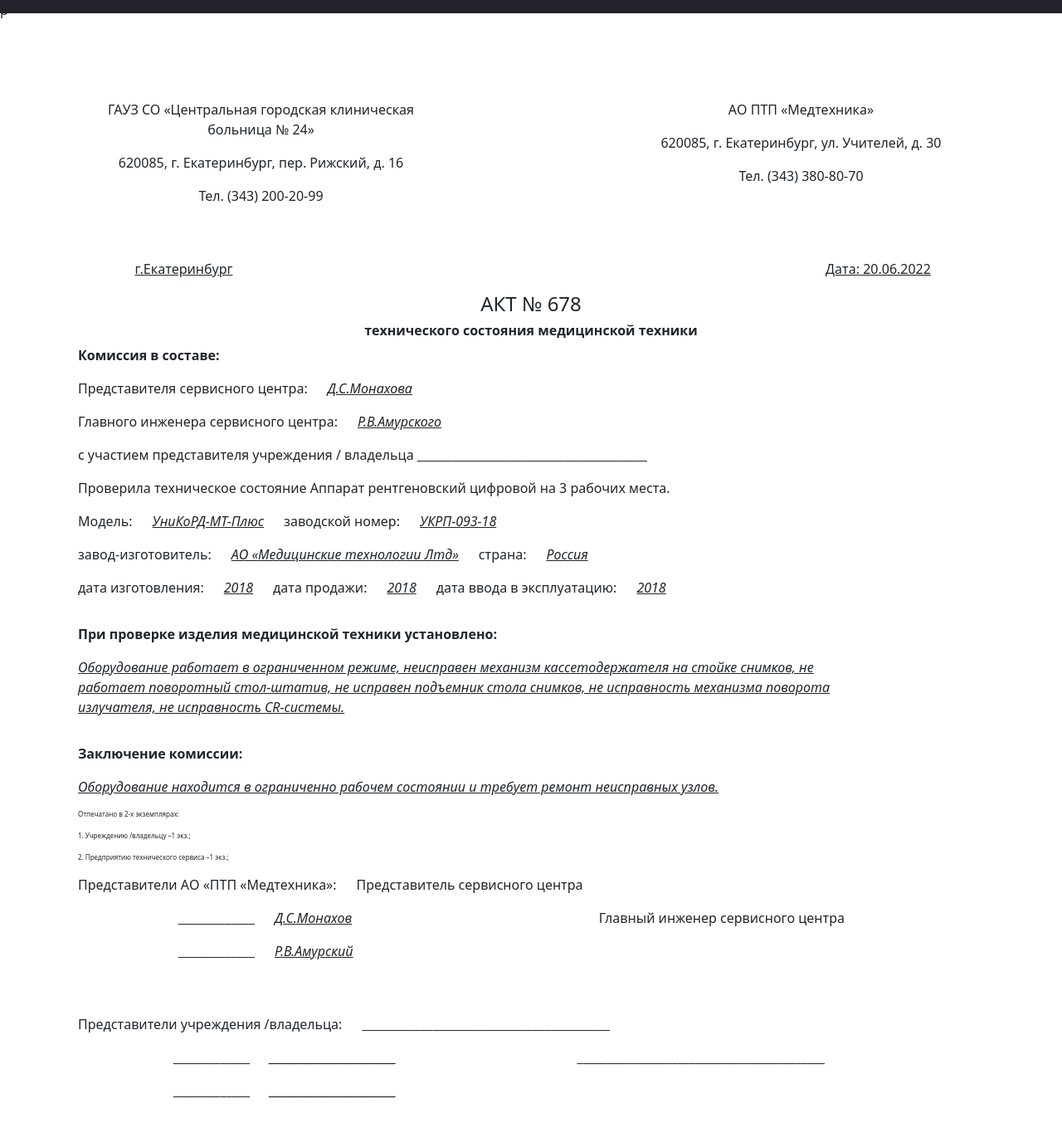
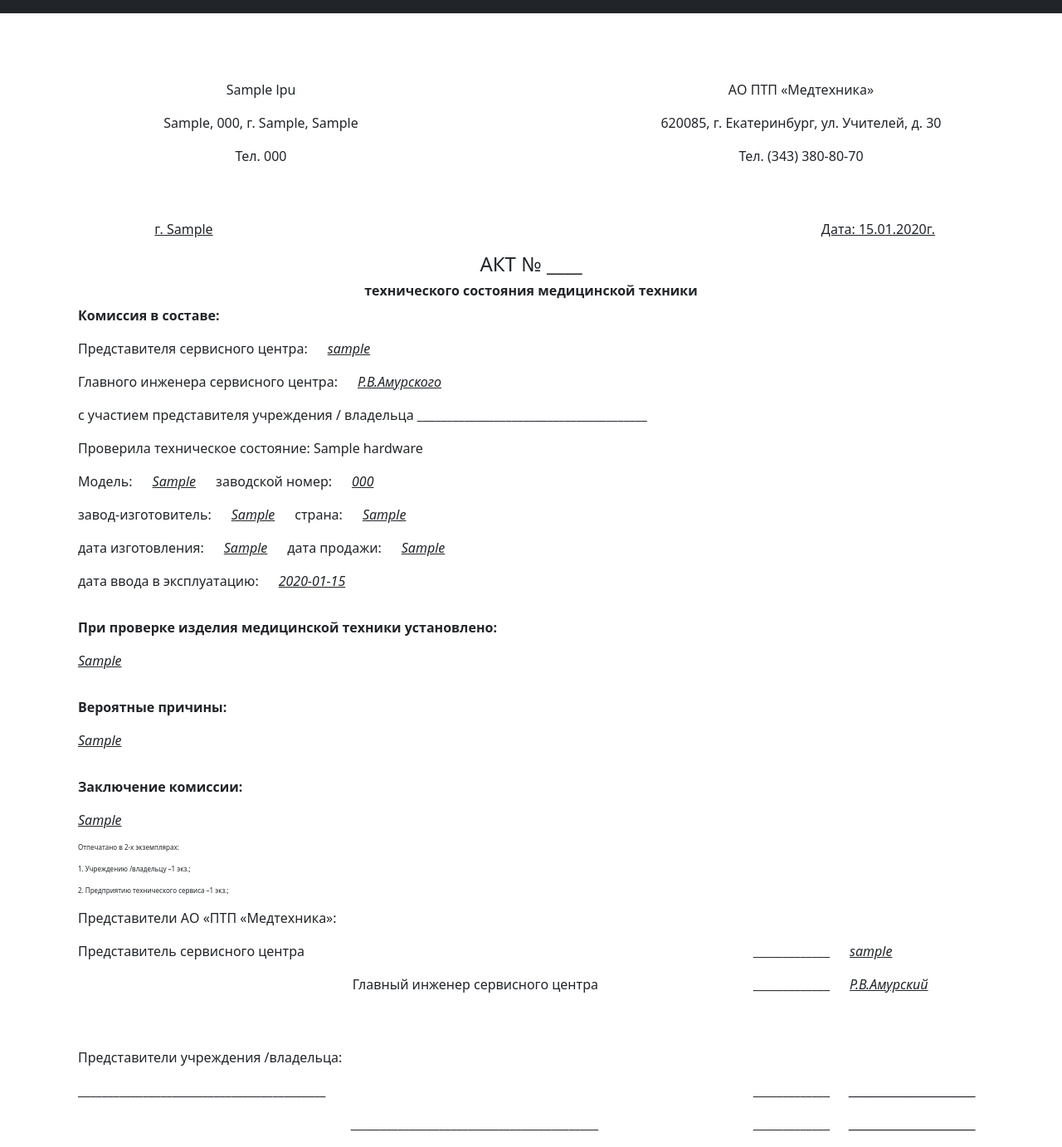
Before and after one commit to dnsm1979/MyProject, a Django app: page /act-technical/act_change/1 in a window 1280 px wide. Shown: the whole page at 83% size. Before the commit the page ends 1323 px from the top, so only its background shows below. Run offline with Django 5.2, Linux system fonts and the light colour scheme; tables that the repository leaves empty hold one stand-in row (values such as "Sample post"); some libraries are stand-ins or nearby versions.

Commit message:
Add template change_act

```diff
--- a/app/act_technical/templates/act_technical/act_change.html
+++ b/app/act_technical/templates/act_technical/act_change.html
@@ -1,14 +1,14 @@
-p{% extends "base.html" %} {% load static %} {% block content %}
+{% extends "base.html" %}
+{% load static %}
+{% block content %}
 <div class="starter-template text-center py-5 px-3"></div>
 
 <div class="container">
   <div class="row">
     <div class="col-5">
-      <p class="text-center">
-        ГАУЗ СО «Центральная городская клиническая больница № 24»
-      </p>
-      <p class="text-center">620085, г. Екатеринбург, пер. Рижский, д. 16</p>
-      <p class="text-center">Тел. (343) 200-20-99</p>
+      <p class="text-center">{{actt.lpu.name}}</p>
+      <p class="text-center">{{actt.lpu.index}}, {{actt.lpu.zip}}, г. {{actt.lpu.city}}, {{actt.lpu.adress}}</p>
+      <p class="text-center">Тел. {{actt.lpu.phone}}</p>
     </div>
     <div class="col-2"></div>
     <div class="col">
@@ -17,23 +17,24 @@ p{% extends "base.html" %} {% load static %} {% block content %}
       <p class="text-center">Тел. (343) 380-80-70</p>
     </div>
   </div>
+
   <div class="starter-template text-center py-4 px-3"></div>
+
   <div class="row">
     <div class="col-3">
-      <p class="text-center text-decoration-underline">г.Екатеринбург</p>
+      <p class="text-center text-decoration-underline">г. {{actt.lpu.city}}</p>
     </div>
     <div class="col-6"></div>
     <div class="col-3">
-      <p class="text-center text-decoration-underline">Дата: 20.06.2022</p>
+      <p class="text-center text-decoration-underline">Дата: {{actt.creation_date|date:"d.m.Y\г."}}</p>
     </div>
   </div>
 
   <div class="row">
-    <h4 class="text-center">АКТ № 678</h4>
-    <h6 class="text-center fw-bold">
-      технического состояния медицинской техники
-    </h6>
+    <h4 class="text-center">АКТ № ____</h4>
+    <h6 class="text-center fw-bold">технического состояния медицинской техники</h6>
   </div>
+
   <div class="row">
     <div class="col">
       <p class="text-start fw-bold">Комиссия в составе:</p>
@@ -45,18 +46,19 @@ p{% extends "base.html" %} {% load static %} {% block content %}
       <p class="text-start">Представителя сервисного центра:</p>
     </div>
     <div class="col-auto">
-      <p class="text-end fst-italic text-decoration-underline">Д.С.Монахова</p>
+      <p class="text-end fst-italic text-decoration-underline">{{actt.user}}</p>
     </div>
+  </div>
+
   <div class="row">
     <div class="col-auto">
       <p class="text-start">Главного инженера сервисного центра:</p>
     </div>
     <div class="col-auto">
-        <p class="text-end fst-italic text-decoration-underline">
-          Р.В.Амурского
-        </p>
+      <p class="text-end fst-italic text-decoration-underline">Р.В.Амурского</p>
     </div>
   </div>
+
   <div class="row">
     <div class="col">
       <p class="text-start">
@@ -65,12 +67,11 @@ p{% extends "base.html" %} {% load static %} {% block content %}
       </p>
     </div>
   </div>
+
   <div class="row">
     <div class="col">
-        <p class="text-start">
-          Проверила техническое состояние Аппарат рентгеновский цифровой на 3
-          рабочих места.
-        </p>
+      <p class="text-start">Проверила техническое состояние: {{actt.device.name}}</p>
+    </div>
   </div>
 
   <div class="row">
@@ -78,116 +79,116 @@ p{% extends "base.html" %} {% load static %} {% block content %}
       <p class="text-start">Модель:</p>
     </div>
     <div class="col-auto">
-          <p class="text-start fst-italic text-decoration-underline">
-            УниКоРД-МТ-Плюс
-          </p>
+      <p class="text-start fst-italic text-decoration-underline">{{actt.device.model}}</p>
     </div>
     <div class="col-auto">
       <p class="text-start">заводской номер:</p>
     </div>
     <div class="col-auto">
-          <p class="text-start fst-italic text-decoration-underline">
-            УКРП-093-18
-          </p>
+      <p class="text-start fst-italic text-decoration-underline">{{actt.device.serial_number}}</p>
     </div>
+  </div>
+
   <div class="row">
     <div class="col-auto">
       <p class="text-start">завод-изготовитель:</p>
     </div>
     <div class="col-auto">
-            <p class="text-start fst-italic text-decoration-underline">
-              АО «Медицинские технологии Лтд»
-            </p>
+      <p class="text-start fst-italic text-decoration-underline">{{actt.device.manufacturer}}</p>
     </div>
     <div class="col-auto">
       <p class="text-start">страна:</p>
     </div>
     <div class="col-auto">
-            <p class="text-start fst-italic text-decoration-underline">
-              Россия
-            </p>
+      <p class="text-start fst-italic text-decoration-underline">{{actt.device.country}}</p>
     </div>
+  </div>
+
   <div class="row">
     <div class="col-auto">
       <p class="text-start">дата изготовления:</p>
     </div>
     <div class="col-auto">
-              <p class="text-start fst-italic text-decoration-underline">
-                2018
-              </p>
+      <p class="text-start fst-italic text-decoration-underline">{{actt.device.year_of_manufacture}}</p>
     </div>
     <div class="col-auto">
       <p class="text-start">дата продажи:</p>
     </div>
     <div class="col-auto">
-              <p class="text-start fst-italic text-decoration-underline">
-                2018
-              </p>
+      <p class="text-start fst-italic text-decoration-underline">{{actt.device.year_of_sale}}</p>
     </div>
+  </div>
+
+  <div class="row">
     <div class="col-auto">
       <p class="text-start">дата ввода в эксплуатацию:</p>
     </div>
     <div class="col-auto">
-              <p class="text-start fst-italic text-decoration-underline">
-                2018
-              </p>
+      <p class="text-start fst-italic text-decoration-underline">{{actt.device.commissioning_date}}</p>
     </div>
+  </div>
+
   <div class="starter-template text-center py-2 px-1"></div>
+
   <div class="row">
     <div class="col">
-                <p class="text-start fw-bold">
-                  При проверке изделия медицинской техники установлено:
-                </p>
+      <p class="text-start fw-bold">При проверке изделия медицинской техники установлено:</p>
     </div>
   </div>
+
   <div class="row">
     <div class="col">
-                <p class="text-start fst-italic text-decoration-underline">
-                  Оборудование работает в ограниченном режиме, неисправен
-                  механизм кассетодержателя на стойке снимков, не работает
-                  поворотный стол-штатив, не исправен подъемник стола снимков,
-                  не исправность механизма поворота излучателя, не исправность
-                  CR-системы.
-                </p>
+      <p class="text-start fst-italic text-decoration-underline">{{actt.check_result}}</p>
     </div>
+  </div>
+
   <div class="starter-template text-center py-2 px-1"></div>
+
+  <div class="row">
+    <div class="col">
+      <p class="text-start fw-bold">Вероятные причины:</p>
+    </div>
+  </div>
+
+  <div class="row">
+    <div class="col">
+      <p class="text-start fst-italic text-decoration-underline">{{actt.probable_cause}}</p>
+    </div>
+  </div>
+
+  <div class="starter-template text-center py-2 px-1"></div>
+
   <div class="row">
     <div class="col">
       <p class="text-start fw-bold">Заключение комиссии:</p>
     </div>
   </div>
+
   <div class="row">
     <div class="col">
-                  <p class="text-start fst-italic text-decoration-underline">
-                    Оборудование находится в ограниченно рабочем состоянии и
-                    требует ремонт неисправных узлов.
-                  </p>
+      <p class="text-start fst-italic text-decoration-underline">{{actt.conclusion}}</p>
     </div>
+  </div>
+
   <div class="row" style="font-size: 8px">
     <div class="col-12">
-                    <p class="text-start lh-sm">
-                      Отпечатано в 2-х экземплярах:
-                    </p>
+      <p class="text-start lh-sm">Отпечатано в 2-х экземплярах:</p>
+    </div>
+    <div class="col-12">
+      <p class="text-start lh-sm">1. Учреждению /владельцу –1 экз.;</p>
+    </div>
+    <div class="col">
+      <p class="text-start lh-sm">2. Предприятию технического сервиса –1 экз.;</p>
+    </div>
   </div>
 
-                  <div class="col-12">
-                    <p class="text-start lh-sm">
-                      1. Учреждению /владельцу –1 экз.;
-                    </p>
+  <div class="row">
+    <div class="col-auto">
+      <p class="text-start">Представители АО «ПТП «Медтехника»:</p>
+    </div>
   </div>
 
-                  <div class="col">
-                    <p class="text-start lh-sm">
-                      2. Предприятию технического сервиса –1 экз.;
-                    </p>
-                  </div>
-                </div>
   <div class="row">
-                  <div class="col-auto">
-                    <p class="text-start">
-                      Представители АО «ПТП «Медтехника»:
-                    </p>
-                  </div>
     <div class="col-7">
       <p class="text-start">Представитель сервисного центра</p>
     </div>
@@ -195,10 +196,11 @@ p{% extends "base.html" %} {% load static %} {% block content %}
       <p class="text-end">_____________</p>
     </div>
     <div class="col-2">
-                    <p class="text-start fst-italic text-decoration-underline">
-                      Д.С.Монахов
-                    </p>
+      <p class="text-start fst-italic text-decoration-underline">{{actt.user}}</p>
     </div>
+  </div>
+
+  <div class="row">
     <div class="col-7">
       <p class="text-end">Главный инженер сервисного центра</p>
     </div>
@@ -206,17 +208,19 @@ p{% extends "base.html" %} {% load static %} {% block content %}
       <p class="text-end">_____________</p>
     </div>
     <div class="col-2">
-                    <p class="text-start fst-italic text-decoration-underline">
-                      Р.В.Амурский
-                    </p>
+      <p class="text-start fst-italic text-decoration-underline">Р.В.Амурский</p>
     </div>
+  </div>
+
   <div class="starter-template text-center py-4 px-3"></div>
+
   <div class="row">
     <div class="col-auto">
-                      <p class="text-start">
-                        Представители учреждения /владельца:
-                      </p>
+      <p class="text-start">Представители учреждения /владельца:</p>
     </div>
+  </div>
+
+  <div class="row">
     <div class="col-7">
       <p class="text-start">__________________________________________</p>
     </div>
@@ -224,10 +228,11 @@ p{% extends "base.html" %} {% load static %} {% block content %}
       <p class="text-end">_____________</p>
     </div>
     <div class="col-2">
-                      <p class="text-start fst-italic text-decoration-underline">
-                        ________________________
-                      </p>
+      <p class="text-start fst-italic text-decoration-underline">________________________</p>
     </div>
+  </div>
+
+  <div class="row">
     <div class="col-7">
       <p class="text-end">__________________________________________</p>
     </div>
@@ -235,18 +240,8 @@ p{% extends "base.html" %} {% load static %} {% block content %}
       <p class="text-end">_____________</p>
     </div>
     <div class="col-2">
-                      <p class="text-start fst-italic text-decoration-underline">
-                        ________________________
-                      </p>
+      <p class="text-start fst-italic text-decoration-underline">________________________</p>
     </div>
   </div>
 </div>
-
 {% endblock %}
-            </div>
-          </div>
-        </div>
-      </div>
-    </div>
-  </div>
-</div>
--- a/app/act_technical/views.py
+++ b/app/act_technical/views.py
@@ -44,6 +44,7 @@ class ActAddView(LoginRequiredMixin, CreateView):
 class ActChangeView(DetailView):
     template_name = 'act_technical/act_change.html'
     model = ActT
+    context_object_name = 'actt'
 
     def get_context_data(self, **kwargs):
         context = super().get_context_data(**kwargs)
--- a/app/app/settings.py
+++ b/app/app/settings.py
@@ -62,6 +62,7 @@ MIDDLEWARE = [
     'django.middleware.clickjacking.XFrameOptionsMiddleware',
 
     "debug_toolbar.middleware.DebugToolbarMiddleware",
+    'users.middleware.SessionTimeoutMiddleware',
 ]
 
 ROOT_URLCONF = 'app.urls'
@@ -153,3 +154,7 @@ AUTH_USER_MODEL = 'users.User'
 LOGIN_URL = '/users/login/'
 LOGIN_REDIRECT_URL = '/'
 LOGOUT_REDIRECT_URL = '/users/login/'
+
+
+SESSION_EXPIRE_AT_BROWSER_CLOSE = True
+SESSION_COOKIE_AGE = 30 * 60
```
Also changed, not shown: app/act_technical/templates/act_technical/act_change_old.html (added, +258 -0 lines), app/users/middleware.py (added, +25 -0 lines). Lines whose indentation alone changed are shown as unchanged.
